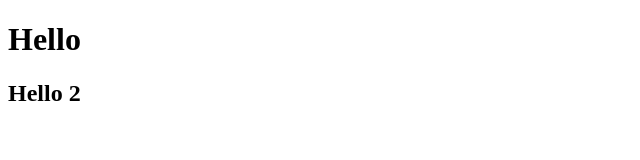
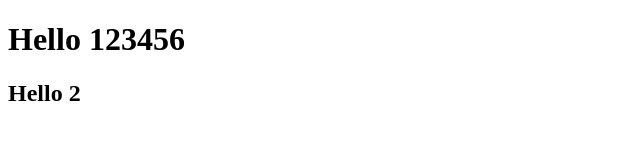
Before and after one commit to hoangduy1771/Assignment2, a plain HTML site: page index.html in a window 1280 px wide. Shown: the whole page, without its empty margins (0-640 px from the left). Drawn offline with Linux system fonts and the light colour scheme.

Commit message:
Change h1

```diff
--- a/index.html
+++ b/index.html
@@ -6,7 +6,7 @@
     <title>Document</title>
 </head>
 <body>
-    <h1>Hello</h1>
+    <h1>Hello 123456</h1>
     <h2>Hello 2</h2>
 </body>
 </html>
```
